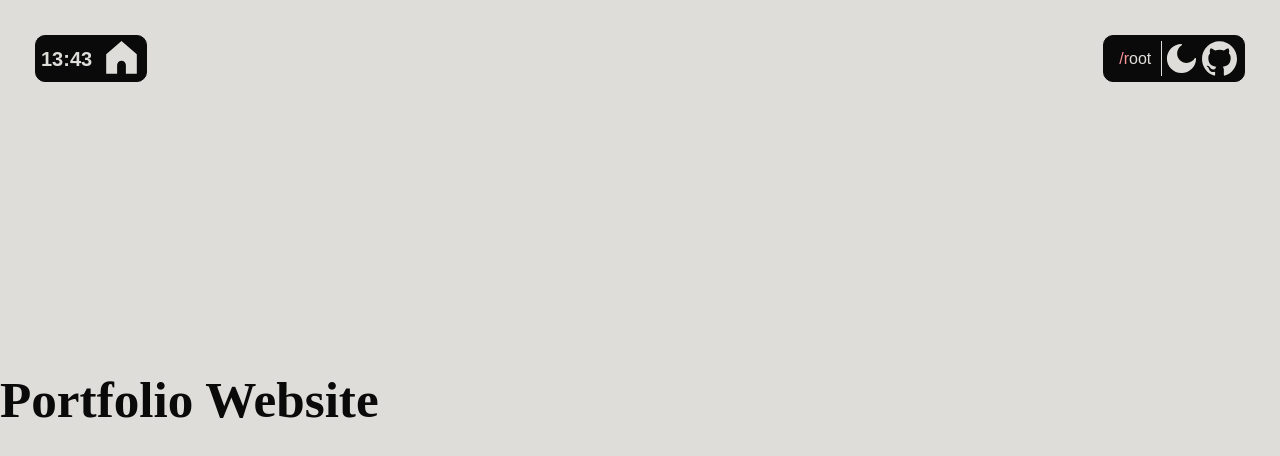
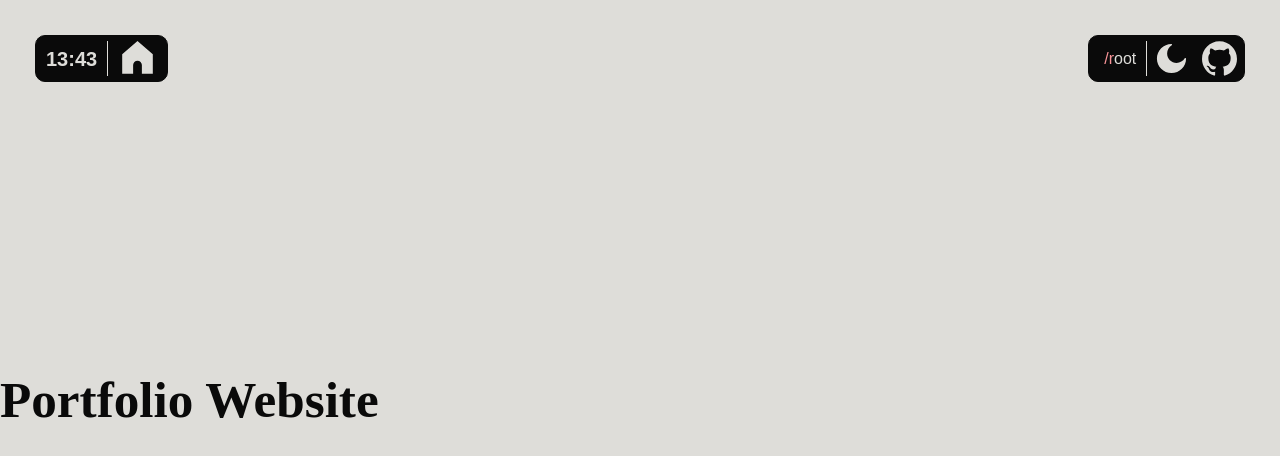
Before and after one commit to Alkonosttt/alkonosttt.github.io, a React (Vite) app: page / in a window 1280 px wide. Shown: the top 456 px of the page. Built offline with nearby package versions, Linux system fonts and the light colour scheme; a web font is replaced by a local one.

Commit message:
Changed the margins of the topBar child elements

```diff
--- a/src/components/Clock.css
+++ b/src/components/Clock.css
@@ -15,4 +15,7 @@
     font-weight: bold;
     font-size: 20px;
     padding-right: 10px;
+    margin-right: 5px;
+    border-right: 1px solid #DEDDD9;
+    margin-left: 5px;
 }
--- a/src/components/TopBar.css
+++ b/src/components/TopBar.css
@@ -40,6 +40,8 @@
     height: 35px;
     border: none;
     cursor: pointer;
+    margin-left: 5px;
+    margin-right: 10px;
 }
 
 /* when the dark mode is on, changes the svg to sun */
@@ -59,6 +61,8 @@
     height: 35px;
     border: none;
     cursor: pointer;
+    margin-left: 5px;
+    margin-right: 5px;
 }
 
 #navigationSpanWrapper {
```
